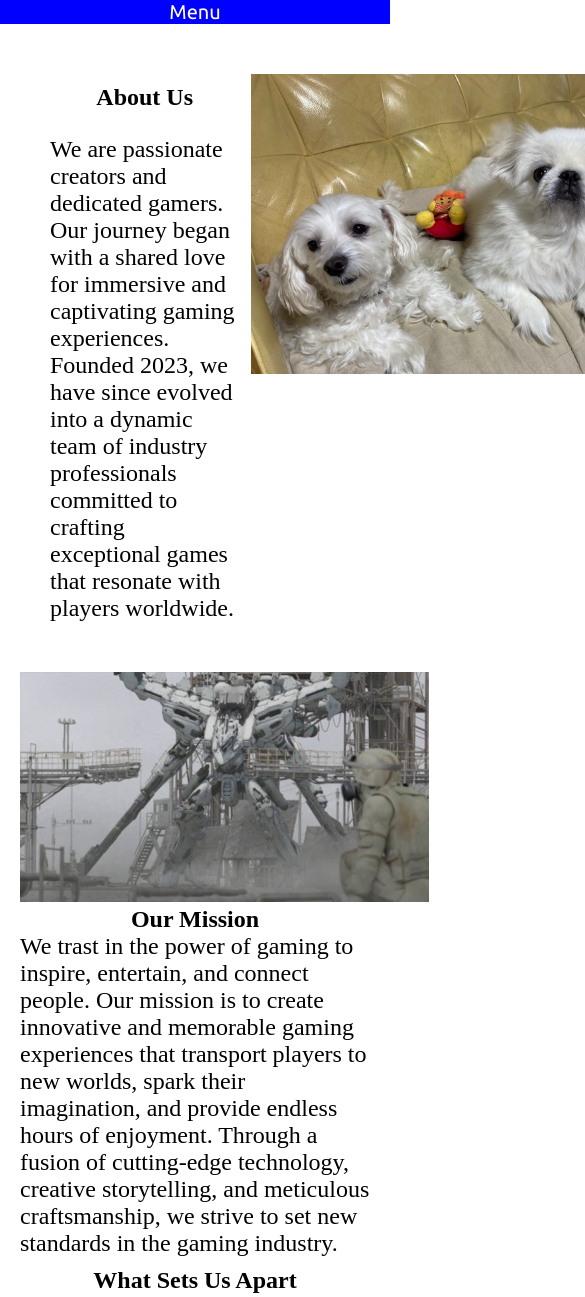
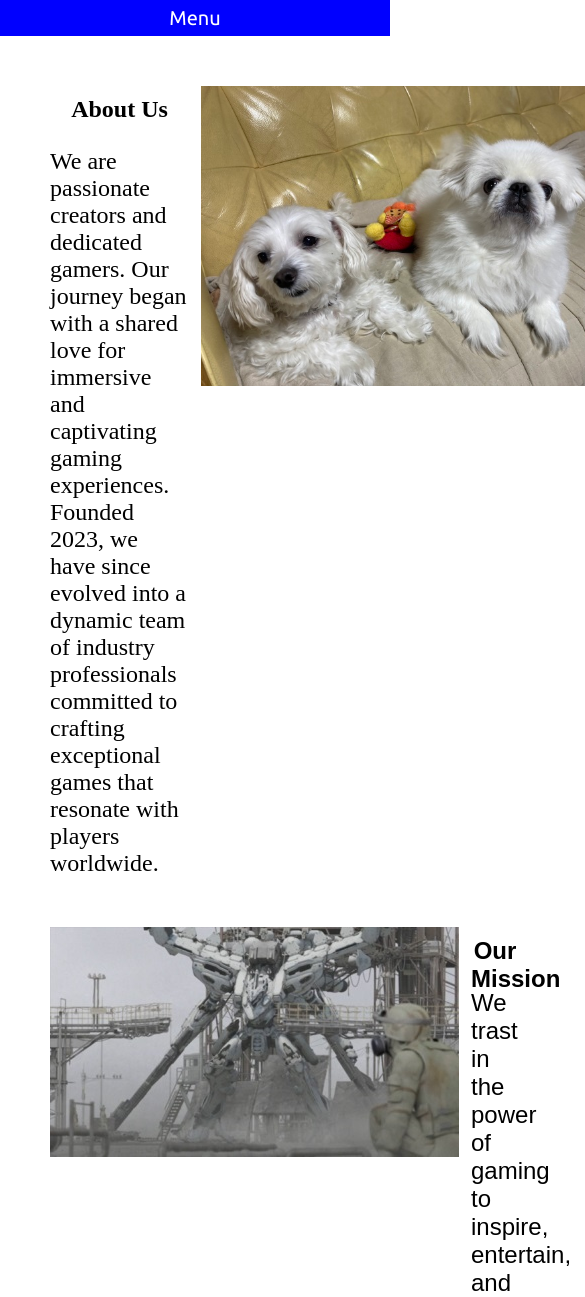
Before and after one commit to K-O596/static-website-project, a plain HTML site: page pages/gallery.html in a window 390 px wide. Shown: the top 1297 px of the page, 585 px wide, since content can reach past the window. Drawn offline with Linux system fonts and the light colour scheme.

Commit message:
fixed some links and menus

```diff
--- a/css/grid2.css
+++ b/css/grid2.css
@@ -1,8 +1,7 @@
 /* Create a main area */
 .gallery {
     display: block;
-    --fp: "Papyrus";
-    font-family: var(--fp);
+    font-family: sans-serif;
 }
 
  /* resize paragraphs */
@@ -19,18 +18,21 @@
     grid-template-rows: 50px auto;
     grid-template-columns: 1fr 1fr 1fr 1fr 1fr 1fr;
     margin:30px;
+    --fp: "Papyrus";
+    font-family: var(--fp);
 }
 
 .gallery-right h1, .gallery-right p {
     margin-bottom: 20px;
-    grid-column: 1 / 5;
+    grid-column: 1 / 4;
 }
 
 .gallery-right a {
-    margin-bottom: 20px;
-    grid-column: 5 / -1;
+    grid-column: 4 / -1;
     grid-row: 1 / -1;
     cursor: pointer;
+    margin-left: auto;
+    margin-right: auto;
 }
 
 /* genelate texts by the img */
@@ -41,6 +43,22 @@
 
 /* move an img to left side and etc... */
 
+.gallery-left {
+    display: grid;
+    height: min-content;
+    grid-gap: 1rem;
+    grid-template-rows: 50px auto;
+    grid-template-columns: 1fr 1fr 1fr 1fr 1fr 1fr;
+    margin:30px;
+}
 .gallery-left a {
-    float: left;
+    margin-bottom: 20px;
+    grid-column: 1 / 2;
+    grid-row: 1 / -1;
+    cursor: pointer;
 }
+
+.gallery-left h1, .gallery-left p {
+    margin-bottom: 20px;
+    grid-column: 2 / -1;
+}
--- a/css/main.css
+++ b/css/main.css
@@ -31,11 +31,6 @@ body {
   padding: 0;
   overflow: auto;
   width: 100%;
-}
-
-body h1 {
-  margin-top: 30px;
-  margin-left: 30px;
 }
 
 /* Color tags*/
@@ -145,6 +140,7 @@ nav .accodion-content a {
   nav > .accordion > .accordion-item > .accordion-header {
       text-align: center;
       text-decoration: none;
+      padding: 0.5rem;
   }
 
   nav > .accordion > .accordion-item > .accordion-content {
@@ -167,5 +163,7 @@ nav .accodion-content a {
   nav > .accordion > .accordion-item > .accordion-content > a {
     text-decoration: none;
     color: var(--white);
+    line-height: 2;
+
   }
 }
--- a/css/news.css
+++ b/css/news.css
@@ -6,6 +6,11 @@
     justify-content: center;
     flex-wrap: wrap;
 }
+
+body h1 {
+    margin-top: 30px;
+    margin-left: 30px;
+  }
 
 .news-box-container {
     display: flex;
```
Also changed, not shown: index.html (+13 -7 lines).
